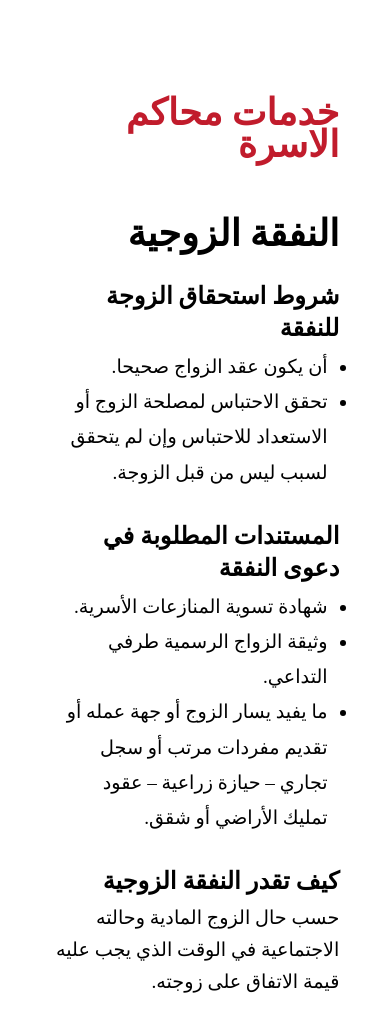
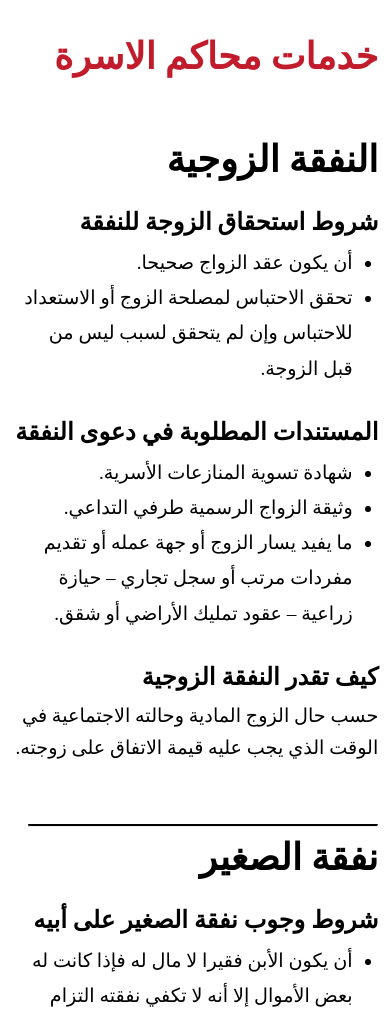
Before and after one commit to MiminaH/Consultative-Experts, a plain HTML site: page service_details/8-family.html in a window 390 px wide. Shown: the part 63-1079 px from the top of the page. Drawn offline with nearby package versions, Linux system fonts and the light colour scheme.

Commit message:
added responsiveness for service details pages.

```diff
--- a/style.css
+++ b/style.css
@@ -438,7 +438,7 @@ footer {
 }
 
 .service_detail p {
-  margin-bottom: 5px;
+  margin-bottom: 10px;
 }
 
 .service_detail ol, .service_detail ul {
@@ -537,4 +537,27 @@ hr {
     margin: 0 0;
     transform: translateX(0px);
   }
+
+  /* SERVICE DETAILS ------------------------------------------- */
+  .service_detail {
+    margin: 60px 3% 10%;
+  }
+
+  .service_detail h2 {
+    padding: 40px 0 20px;
+    line-height: 2.5rem;
+  }
+
+  .service_detail h3 {
+    margin-bottom: 7px;
+  }
+
+  .service_detail ol, .service_detail ul {
+    margin: 0 7% 15px 1%;
+  }
+
+  hr {
+    margin-top: 60px;
+    width: 95%;
+  }
 }
```
